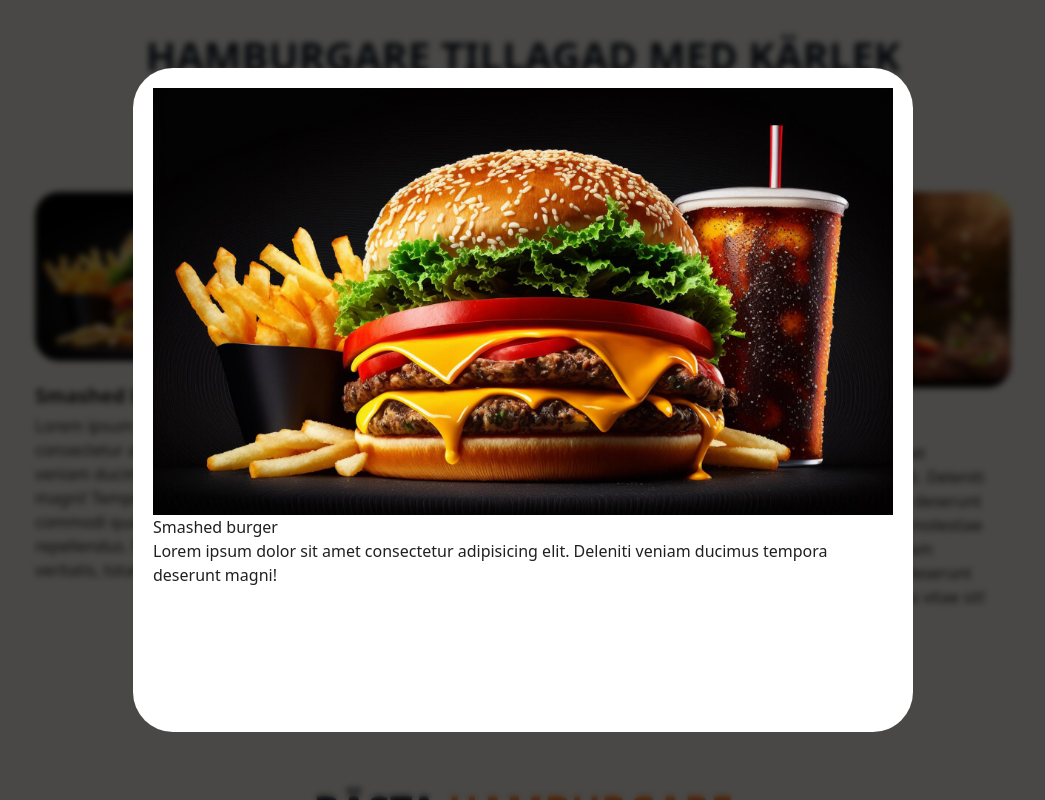
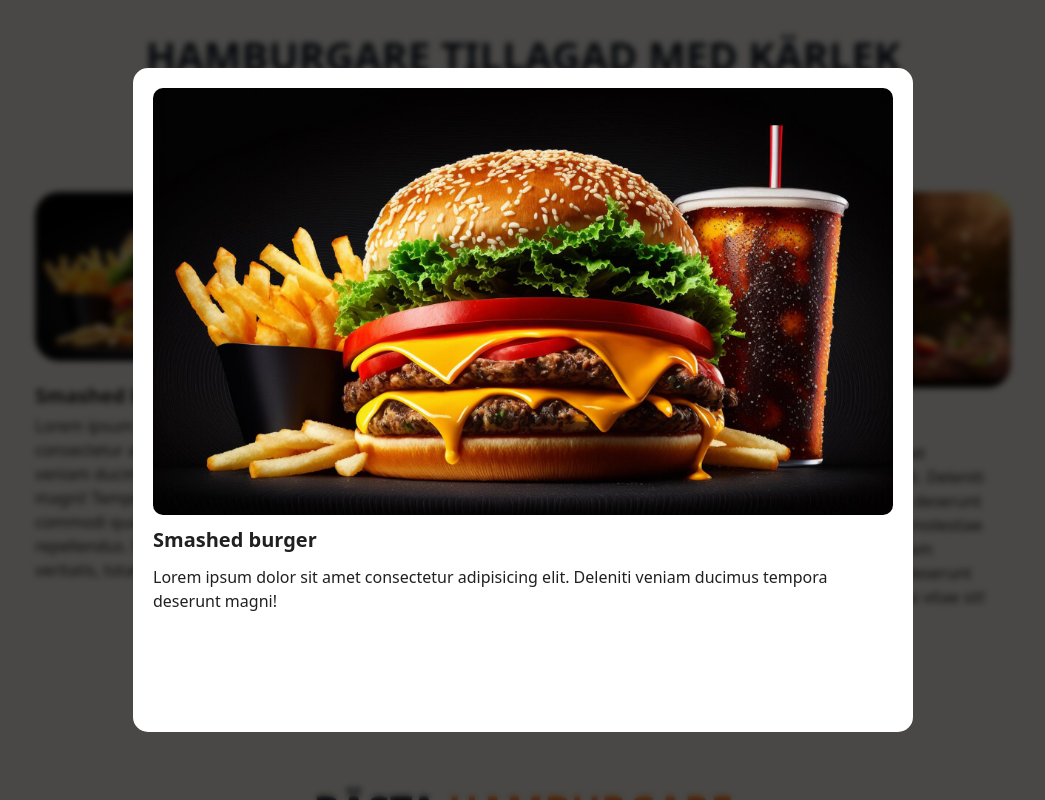
Before and after one commit to TT-102/next-shop, a Next.js app: page / in a window 1280 px wide. Both pictures are taken after a click on the element 298 px from the left and 1256 px from the top of the page. Shown: the part 856-1656 px from the top of the page, without its empty margins (117-1162 px from the left). Built offline with nearby package versions, Linux system fonts and the light colour scheme.

Commit message:
fix: add onclick function to all burger card, styling

```diff
--- a/app/components/features/Feature.tsx
+++ b/app/components/features/Feature.tsx
@@ -23,7 +23,7 @@ const BurgerCard: React.FC<BurgerCardProps> = ({
 }) => (
   <div
     onClick={onClick}
-    className={`p-6 hover:bg-white rounded-lg hover:rounded-3xl transition-all duration-200 ${additionalClass}`}
+    className={`card-wrapper p-6 hover:bg-white rounded-lg hover:rounded-3xl transition-all duration-200 ${additionalClass}`}
   >
     <Image src={imgSrc} alt={title} className="rounded-3xl" />
     <h3 className="font-semibold text-[20px] mt-[20px]">{title}</h3>
@@ -74,11 +74,25 @@ export default function Feature() {
             title="Hamburage måltid"
             description="Lorem ipsum dolor sit amet consectetur adipisicing elit. Deleniti veniam ducimus tempora deserunt magni! Temporibus, odio molestiae commodi quam nisi aperiam repellendus. Porro unde deserunt veritatis, totam accusamus vitae sit!"
             additionalClass="lg:translate-y-[3rem]"
+            onClick={() =>
+              handleCardClick(
+                Img2,
+                "Hamburage måltid",
+                "Lorem ipsum dolor sit amet consectetur adipisicing elit. Deleniti veniam ducimus tempora deserunt magni!"
+              )
+            }
           />
           <BurgerCard
             imgSrc={Img3}
             title="Lorem ipsum"
             description="Lorem ipsum dolor sit amet consectetur adipisicing elit. Deleniti veniam ducimus tempora deserunt magni! Temporibus, odio molestiae commodi quam nisi aperiam repellendus. Porro unde deserunt veritatis, totam accusamus vitae sit!"
+            onClick={() =>
+              handleCardClick(
+                Img3,
+                "Lorem ipsum",
+                "Lorem ipsum dolor sit amet consectetur adipisicing elit. Deleniti veniam ducimus tempora deserunt magni!"
+              )
+            }
           />
         </div>
       </div>
--- a/app/components/features/modals/FeatureDetails.tsx
+++ b/app/components/features/modals/FeatureDetails.tsx
@@ -17,7 +17,7 @@ export default function FeatureDetails({
     <div>
       <div className="modal-mask" onClick={onClose}></div>
       <div className="modal-inner">
-        <Image src={imgSrc} alt={title} />
+        <Image src={imgSrc} alt={title} className="detail-img"/>
         <h3>{title}</h3>
         <p>{description}</p>
       </div>
--- a/app/globals.css
+++ b/app/globals.css
@@ -26,6 +26,10 @@
   }
 }
 
+.card-wrapper {
+  cursor: pointer;
+}
+
 .modal-mask {
   position: fixed;
   width: 100%;
@@ -33,7 +37,7 @@
   top: 0;
   left: 0;
   background-color: rgba(0, 0, 0, 0.7);
-  z-index: 9998;
+  z-index: 99;
   backdrop-filter: blur(3px);
   -webkit-backdrop-filter: blur(3px);
 }
@@ -50,9 +54,9 @@
   margin: auto;
   padding: 20px;
   background-color: #fff;
-  border-radius: 40px;
+  border-radius: 15px;
   position: fixed;
-  z-index: 10001;
+  z-index: 100;
 
   .close-icon {
     position: absolute;
@@ -64,4 +68,14 @@
     cursor: pointer;
     color: darkGrey;
   }
+
+  h3 {
+    font-size: 20px;
+    margin: 10px 0;
+    font-weight: 700;
+  }
 }
+
+.detail-img {
+  border-radius: 10px;
+}
```
